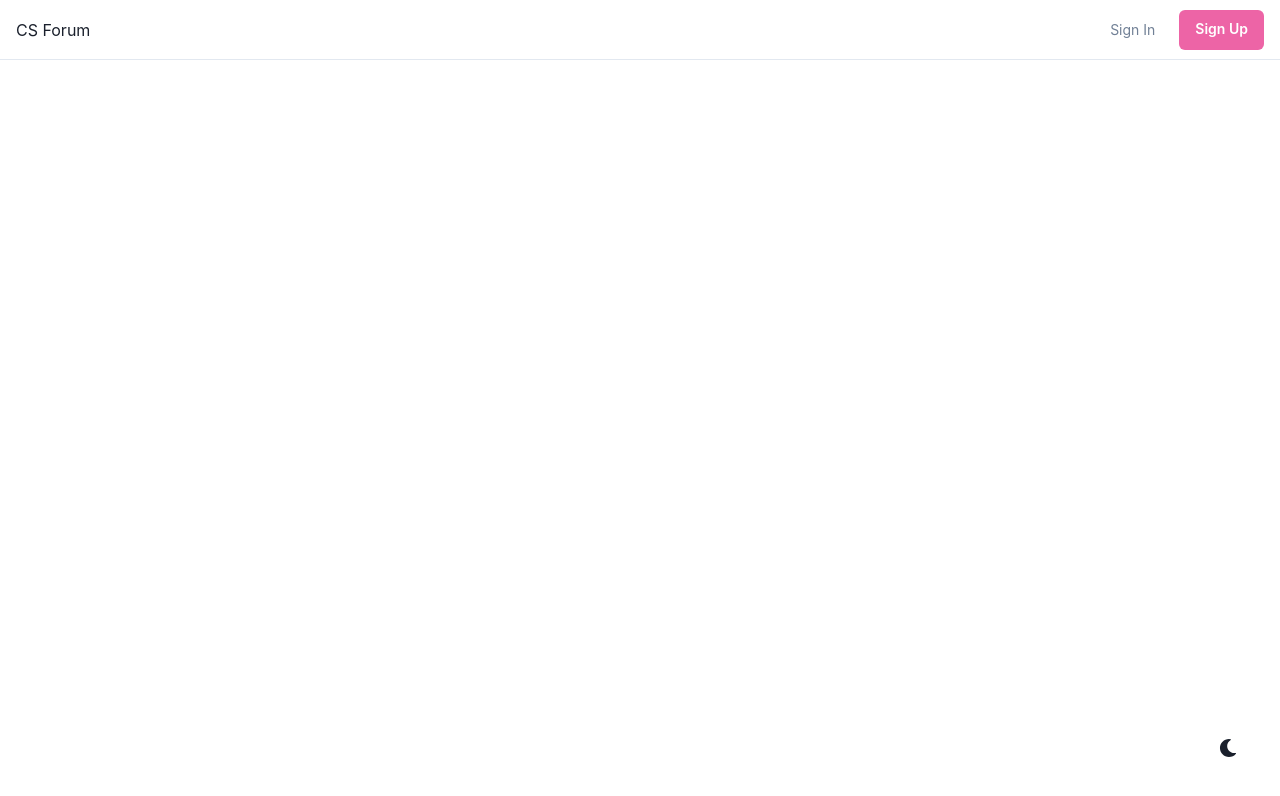
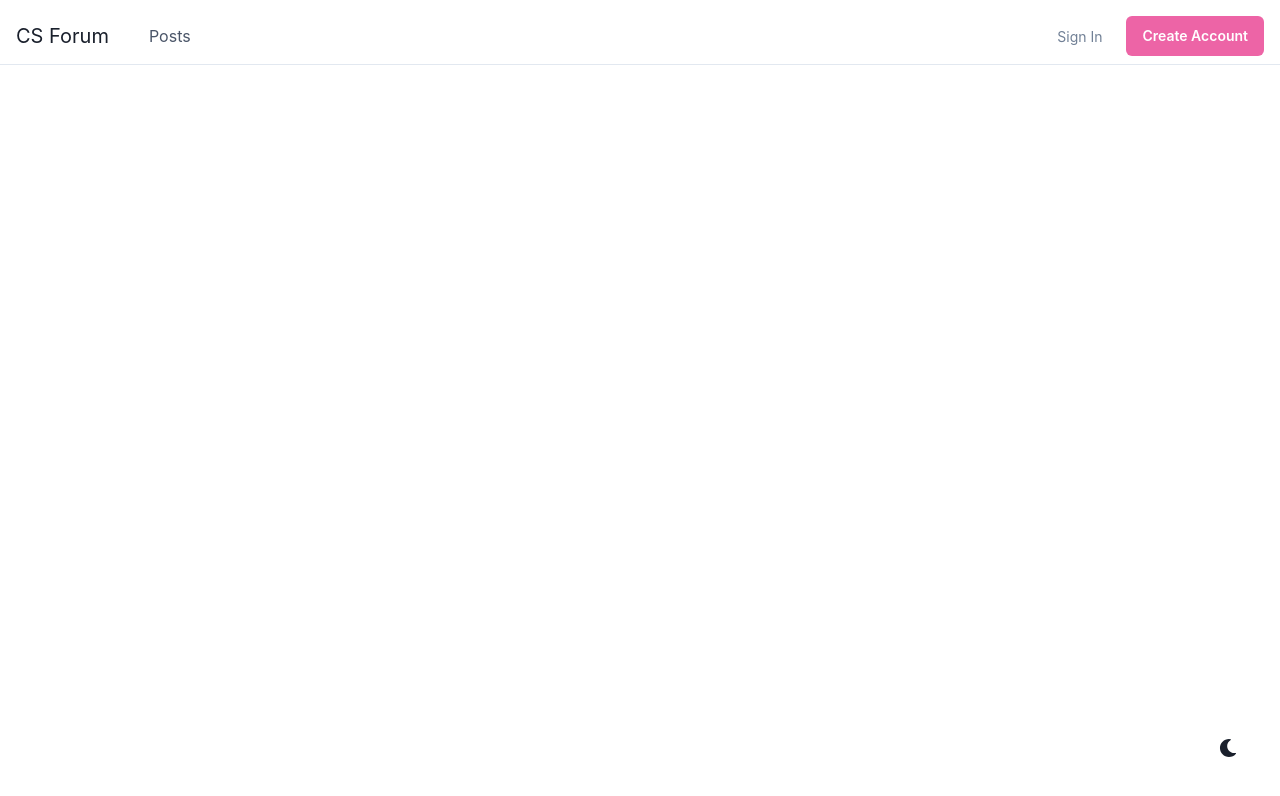
Before and after one commit to andreidimaano/CS-Forum, a React (Create React App) app in the folder client/: page / in a window 1280 px wide. Shown: the top 796 px of the page. Built offline with nearby package versions, Linux system fonts and the light colour scheme; the HTML template or start-up script is replaced by a standard one.

Commit message:
change structure of navbar

```diff
--- a/client/src/navbar/navbar.js
+++ b/client/src/navbar/navbar.js
@@ -27,17 +27,18 @@ const NavbarSignUp = () => {
   const { isOpen, onToggle } = useDisclosure();
 
   return (
-    <Box>
+    <Box py={"8px"}>
       <Flex
         bg={useColorModeValue("white", "gray.800")}
         color={useColorModeValue("gray.600", "white")}
-        minH={"60px"}
-        py={{ base: 2 }}
-        px={{ base: 4 }}
         borderBottom={1}
         borderStyle={"solid"}
         borderColor={useColorModeValue("gray.200", "gray.900")}
+        px={"16px"}
         align={"center"}
+        ml={"auto"}
+        mr={"auto"}
+        maxW={"1280px"}
       >
         <Flex
           flex={{ base: 1, md: "auto" }}
@@ -53,17 +54,20 @@ const NavbarSignUp = () => {
             aria-label={"Toggle Navigation"}
           />
         </Flex>
-        <Flex flex={{ base: 1 }} justify={{ base: "center", md: "start" }}>
+        <Flex align={"center"}justify={{ base: "center"}}>
           <Text
             textAlign={useBreakpointValue({ base: "center", md: "left" })}
             fontFamily={"heading"}
             color={useColorModeValue("gray.800", "white")}
+            fontSize="xl"
           >
             CS Forum
           </Text>
-          {/* <Flex display={{ base: 'none', md: 'flex' }} ml={10}>
-            <DesktopNav />
-          </Flex> */}
+        </Flex>
+        <Flex flex={"auto"} align={"center"} justify={"space-between"}>
+          <Flex py={"16px"} display={{ base: 'none', md: 'flex' }} ml={10}>
+            Posts
+            {/* <DesktopNav /> */}
           </Flex>
           <Stack
             flex={{ base: 1, md: 0 }}
@@ -91,12 +95,66 @@ const NavbarSignUp = () => {
                 bg: "pink.300",
               }}
             >
-            Sign Up
+              Create Account
             </Button>
           </Stack>
+        </Flex>
       </Flex>
     </Box>
   );
 };
 
 export default NavbarSignUp;
+
+{/* <Flex
+bg={useColorModeValue("white", "gray.800")}
+color={useColorModeValue("gray.600", "white")}
+borderBottom={1}
+borderStyle={"solid"}
+borderColor={useColorModeValue("gray.200", "gray.900")}
+minH={"60px"}
+py={{ base: 2 }}
+px={{ base: 24 }}
+borderBottom={1}
+borderStyle={"solid"}
+borderColor={useColorModeValue("gray.200", "gray.900")}
+align={"center"}
+justifyContent={"space-between"}
+mr={"auto"}
+ml={"auto"}
+>
+
+  <Flex display={{ base: 'none', md: 'flex' }} ml={10}>
+    <DesktopNav />
+  </Flex>
+</Flex>
+<Stack
+  flex={{ base: 1, md: 0 }}
+  justify={"flex-end"}
+  direction={"row"}
+  spacing={6}
+>
+  <Button
+    as={"a"}
+    fontSize={"sm"}
+    fontWeight={400}
+    variant={"link"}
+    href={"#"}
+  >
+    Sign In
+  </Button>
+  <Button
+    display={{ base: "none", md: "inline-flex" }}
+    fontSize={"sm"}
+    fontWeight={600}
+    color={"white"}
+    bg={"pink.400"}
+    href={"#"}
+    _hover={{
+      bg: "pink.300",
+    }}
+  >
+    Create Account
+  </Button>
+</Stack>
+</Flex> */}
```
Lines whose indentation alone changed are shown as unchanged.
